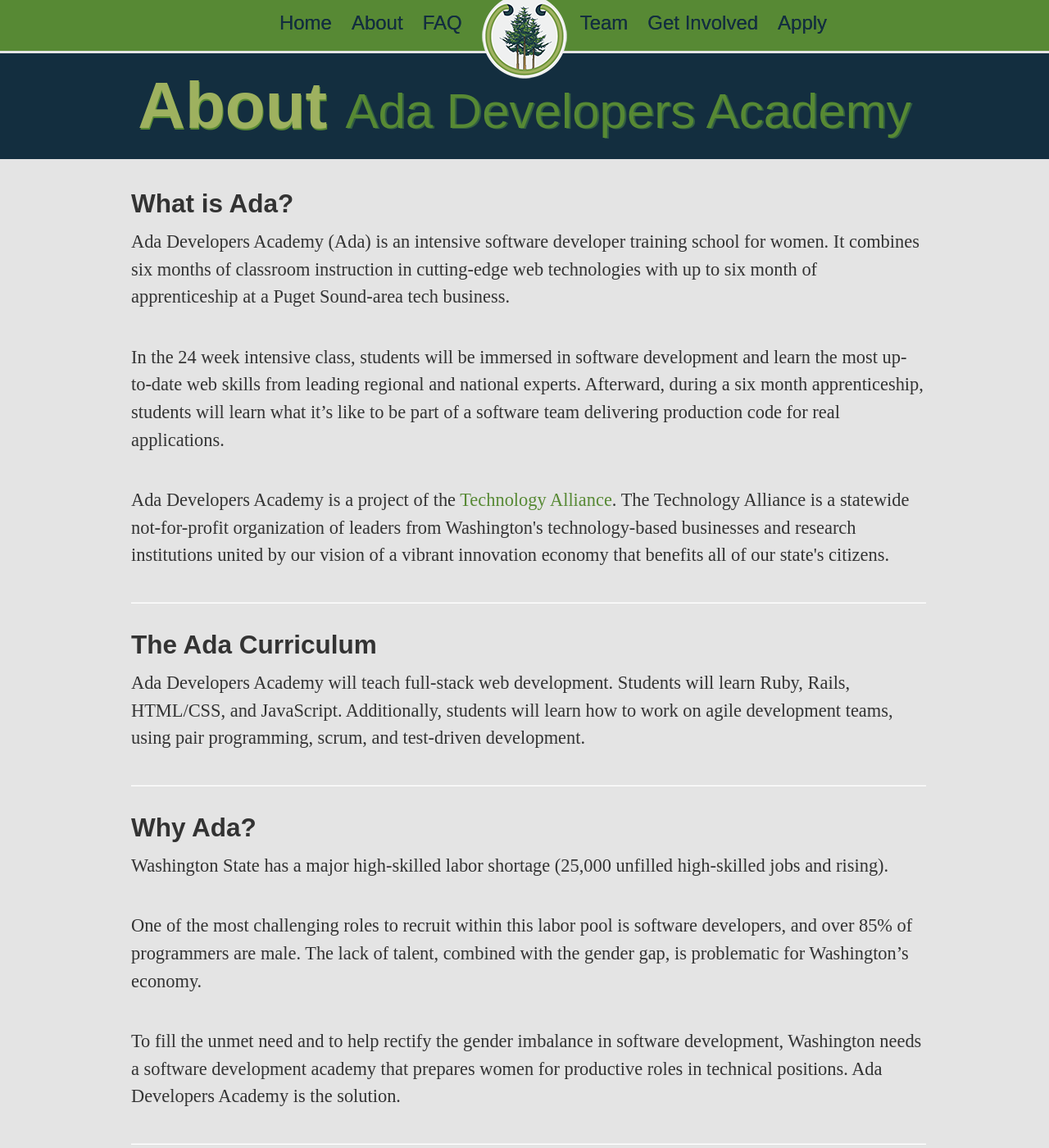
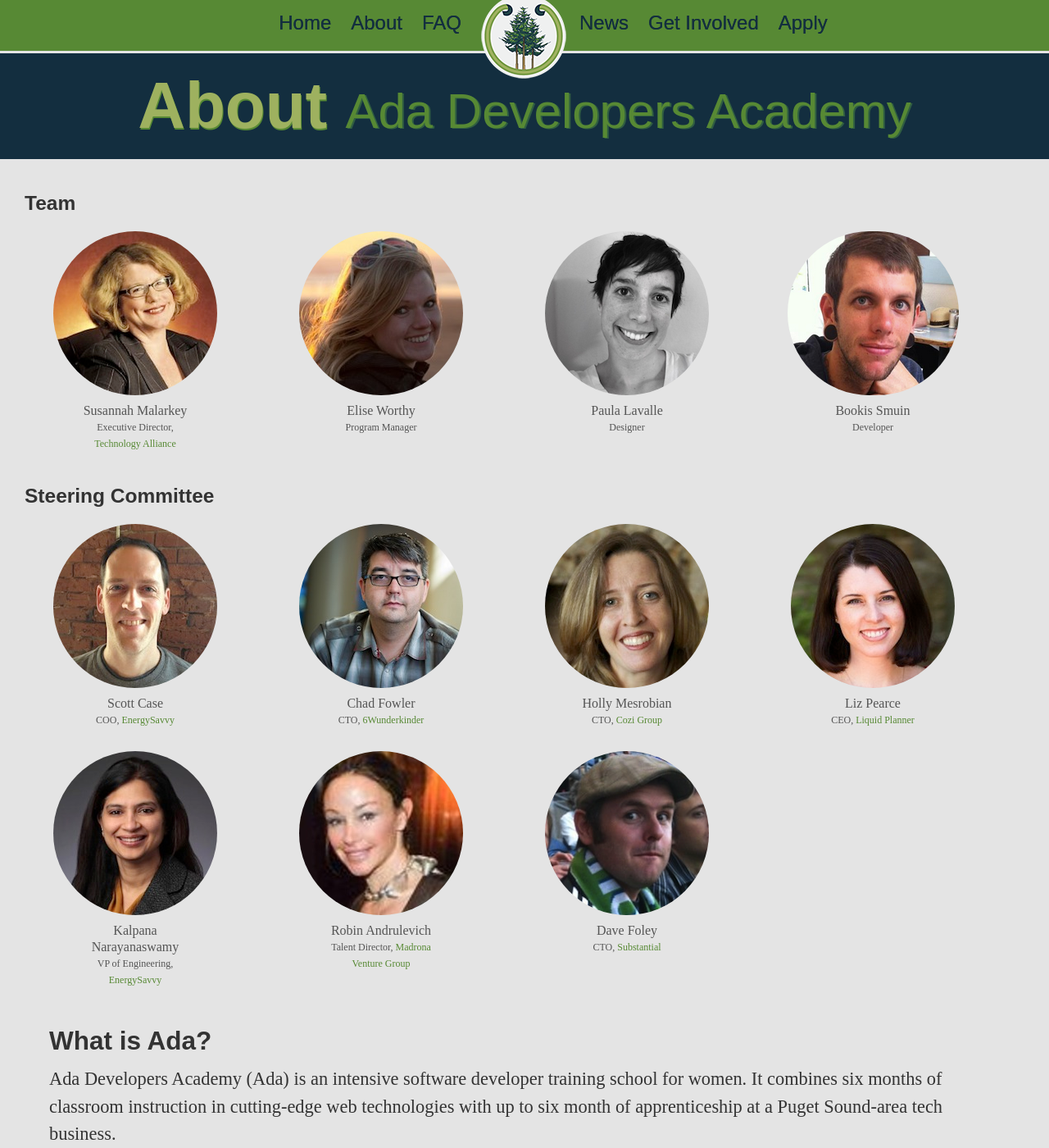
Before and after one commit to Ada-Developers-Academy/adadevelopersacademy.org, a Jekyll site: the page built from about/index.html, in a window 1280 px wide and 1400 px high. Shown: the whole window at 82% size. Built offline with Jekyll 4.4.1, drawn with Linux system fonts in a browser that asks for light colours; nearby versions of some CDN libraries.

Commit message:
Move team to about page.

```diff
--- a/_layouts/default.html
+++ b/_layouts/default.html
@@ -49,7 +49,7 @@
             <li class="{% if page.url == '/about/index.html' %}active{% endif %}"><a href="/about">About</a></li>
             <li class="nav-faq {% if page.url == '/faq/index.html'   %}active{% endif %}"><a href="/faq">FAQ</a></li>
             <li id="logo" class='visible-desktop'><a href="/"><img id="adalogo" src="/images/ada_logo_circle.png" /></a></li>
-            <li class="{% if page.url == '/apply/index.html' %}active{% endif %}"><a href="/team">Team</a></li>
+            <li class="{% if page.url == '/news/index.html' %}active{% endif %}"><a href="/news">News</a></li>
             <li class="{% if page.url == '/community/index.html' %}active{% endif %}"><a href="/community">Get Involved</a></li>
             <li><a href="http://application.adadevelopersacademy.org">Apply</a></li>
           </ul>
--- a/about/index.html
+++ b/about/index.html
@@ -14,7 +14,94 @@
 
 <div class="container">
   <div class='row'>
-    <div class='offset1 span10 body-text'>
+     <div class='team'>
+       <h3>Team</h3>
+       <ul class='thumbnails'>
+         <li class='span3'>
+           <div class="thumbnail">
+             <img class='img-circle' src="/images/headshots/susannah.jpg" />
+             <div class="caption inner">Susannah Malarkey</div>
+             <div class="caption inner sub">Executive Director, <a href="http://www.technology-alliance.com/">Technology Alliance</a></div>
+           </div>
+         </li>
+         <li class='span3'>
+           <div class="thumbnail">
+             <img class='img-circle' src="/images/headshots/elise.jpg" />
+             <div class="caption inner">Elise Worthy</div>
+             <div class="caption inner sub">Program Manager</div>
+           </div>
+         </li>
+         <li class='span3'>
+           <div class="thumbnail">
+             <img class='img-circle' src="/images/headshots/paula.png" />
+             <div class="caption inner">Paula Lavalle</div>
+             <div class="caption inner sub">Designer</div>
+           </div>
+         </li>
+         <li class='span3'>
+           <div class="thumbnail">
+             <img class='img-circle' src="/images/headshots/bookis.png" />
+             <div class="caption inner">Bookis Smuin</div>
+             <div class="caption inner sub">Developer</div>
+           </div>
+         </li>
+       </ul>
+       <h3>Steering Committee</h3>
+       <ul class='thumbnails'>
+         <li class='span3'>
+           <div class="thumbnail">
+             <img class='img-circle' src="/images/headshots/scott.jpg" />
+             <div class="caption inner">Scott Case</div>
+             <div class="caption inner sub">COO, <a href="http://energysavvy.com/">EnergySavvy</a></div>
+           </div>
+         </li>
+         <li class='span3'>
+           <div class="thumbnail">
+             <img class='img-circle' src="/images/headshots/chad.jpg" />
+             <div class="caption inner">Chad Fowler</div>
+             <div class="caption inner sub">CTO, <a href="http://www.6wunderkinder.com/">6Wunderkinder</a></div>
+           </div>
+         </li>
+         <li class='span3'>
+           <div class="thumbnail">
+             <img class='img-circle' src="/images/headshots/holly.jpg" />
+             <div class="caption inner">Holly Mesrobian</div>
+             <div class="caption inner sub">CTO, <a href="http://www.cozi.com/">Cozi Group</a></div>
+           </div>
+         </li>
+         <li class='span3'>
+           <div class="thumbnail">
+             <img class='img-circle' src="/images/headshots/liz.jpg" />
+             <div class="caption inner">Liz Pearce</div>
+             <div class="caption inner sub">CEO, <a href="http://www.liquidplanner.com/">Liquid Planner</a></div>
+           </div>
+         </li>
+          <li class='span3'>
+             <div class="thumbnail">
+               <img class='img-circle' src="/images/headshots/kalpana.jpg" />
+               <div class="caption inner">Kalpana Narayanaswamy</div>
+               <div class="caption inner sub">VP of Engineering, <a href="http://energysavvy.com/">EnergySavvy</a></div>
+             </div>
+           </li>
+           <li class='span3'>
+             <div class="thumbnail">
+               <img class='img-circle' src="/images/headshots/robin.jpg" />
+               <div class="caption inner">Robin Andrulevich</div>
+               <div class="caption inner sub">Talent Director, <a href="http://www.madrona.com/">Madrona Venture Group</a></div>
+             </div>
+           </li>
+         <li class='span3'>
+           <div class="thumbnail">
+             <img class='img-circle' src="/images/headshots/dave.png" />
+             <div class="caption inner">Dave Foley</div>
+             <div class="caption inner sub">CTO, <a href="http://substantial.com/">Substantial</a></div>
+           </div>
+         </li>
+       </ul>
+    </div>
+   </div>
+  <div class='row'>
+    <div class='span12 body-text'>
       <h2>What is Ada?</h2>
       <p>
         Ada Developers Academy (Ada) is an intensive software developer training school for women. It combines six months of classroom instruction in cutting-edge web technologies with up to six month of apprenticeship at a Puget Sound-area tech business.
@@ -49,7 +136,7 @@
       <div class='span3 text-center'>
         <img src="/images/ada.lovelace.jpg" class='img-rounded' />
       </div>
-      <div class='span6 body-text'>
+      <div class='span8 body-text'>
         <p>
           <strong>Ada Lovelace</strong> was the first programmer. She worked with Charles Babbage on the construction and programming of the Analytical Engine. Although not implemented in her lifetime, her program to calculate a series of Bernoulli numbers was found to be functional and bug-free.
         </p>
```
